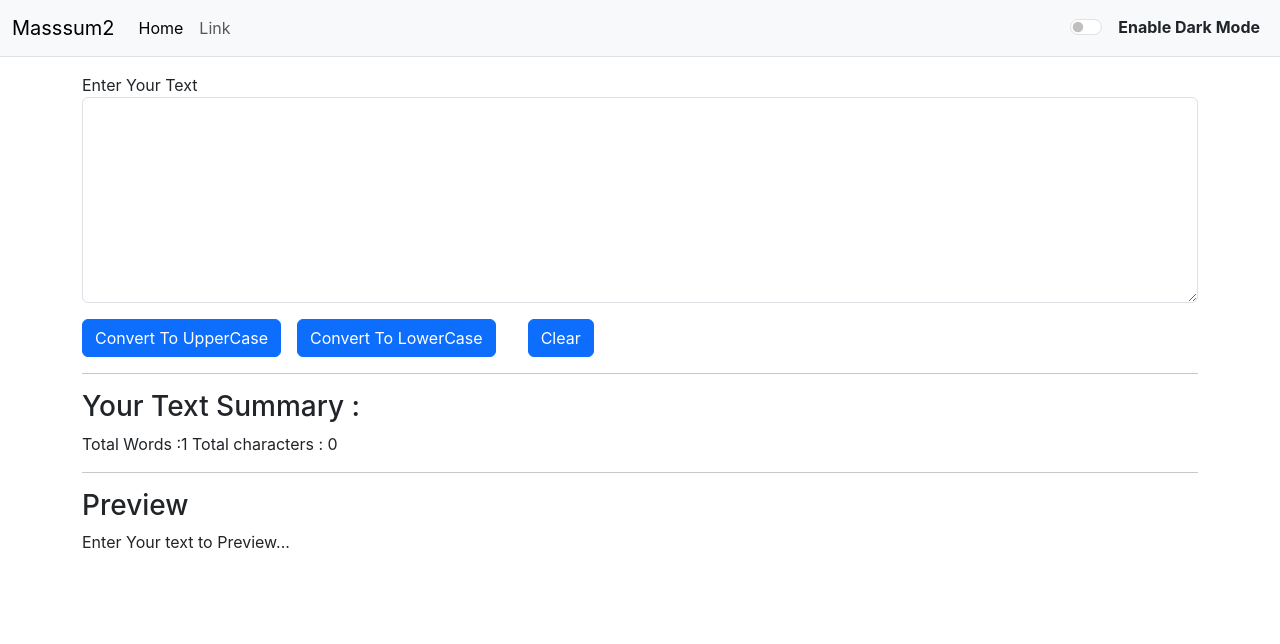
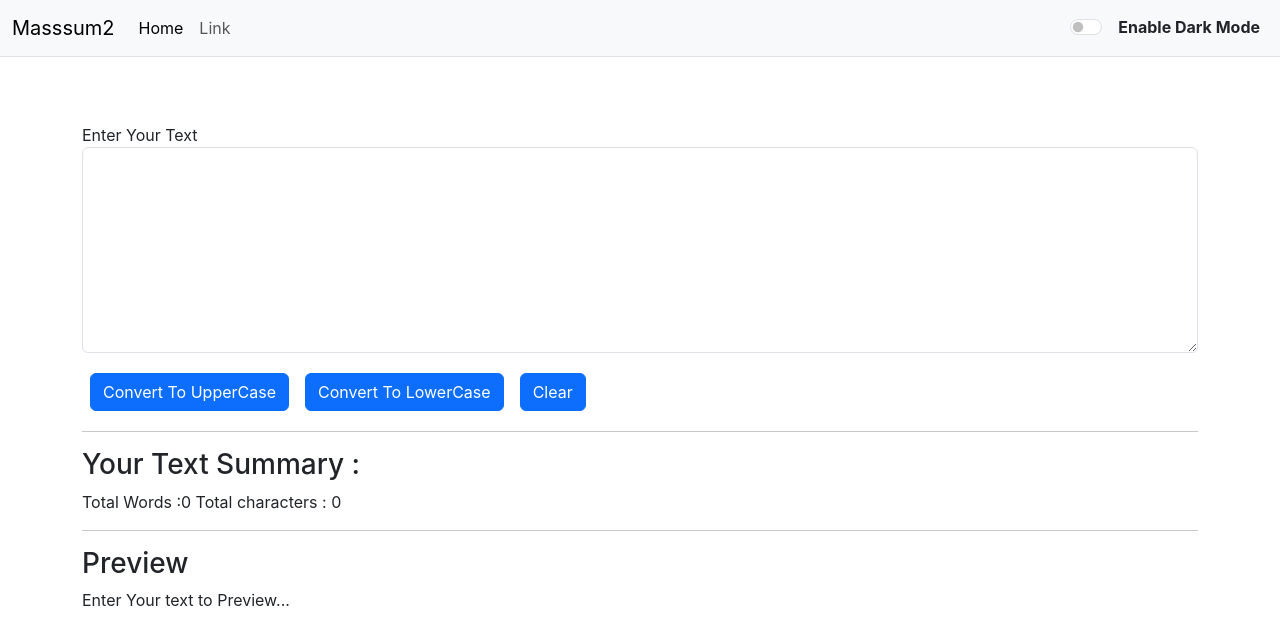
Before and after one commit to MdMassum/textUtils, a React (Create React App) app: page / in a window 1280 px wide. Shown: the top 644 px of the page. Built offline with nearby package versions, Linux system fonts and the light colour scheme.

Commit message:
features update

```diff
--- a/package.json
+++ b/package.json
@@ -1,5 +1,4 @@
 {
-  "homepage": "https://MdMassum.github.io/textUtils",
     "name": "textUtils",
     "version": "0.1.0",
     "private": true,
@@ -7,15 +6,13 @@
       "@testing-library/jest-dom": "^5.17.0",
       "@testing-library/react": "^13.4.0",
       "@testing-library/user-event": "^13.5.0",
-    "gh-pages": "^6.1.1",
       "react": "^18.3.1",
       "react-dom": "^18.3.1",
+      "react-router-dom": "^6.23.0",
       "react-scripts": "5.0.1",
       "web-vitals": "^2.1.4"
     },
     "scripts": {
-    "predeploy": "npm run build",
-    "deploy": "gh-pages -d build",
       "start": "react-scripts start",
       "build": "react-scripts build",
       "test": "react-scripts test",
--- a/src/Components/Alert.js
+++ b/src/Components/Alert.js
@@ -2,9 +2,11 @@ import React from 'react'
 
 export default function Alert(props) {
   return (
-    props.alert && <div className={`" alert alert-${props.alert.type} alert-dismissible fade show my-2"`} role="alert">
+    <div style={{height:'50px'}}>
+    {props.alert && <div className={`" alert alert-${props.alert.type} alert-dismissible fade show my-2"`} role="alert">
       <strong>{props.alert.type}</strong>
         {props.alert.msg}
+    </div>}
     </div>
 
   )
--- a/src/Components/textform.js
+++ b/src/Components/textform.js
@@ -36,13 +36,13 @@ export default function Textform(props) {
         <label for="exampleFormControlTextarea1">{props.heading}</label>
         <textarea className="form-control" id="exampleFormControlTextarea1" rows="8" value={text} onChange={handleOnChange}></textarea>
     </div>
-    <button className="btn btn-primary" onClick={handleOnClick}>Convert To UpperCase</button>
-    <button className="btn btn-primary mx-3" onClick={handleLwClick}>Convert To LowerCase</button>
-    <button className="btn btn-primary mx-3" onClick={handleClClick}>Clear</button>
+    <button className="btn btn-primary mx-2 my-1" onClick={handleOnClick}>Convert To UpperCase</button>
+    <button className="btn btn-primary mx-2 my-1" onClick={handleLwClick}>Convert To LowerCase</button>
+    <button className="btn btn-primary mx-2 my-1" onClick={handleClClick}>Clear</button>
     <hr />
     <div className="">
       <h3 className="my-2">Your Text Summary : </h3>
-      <p className="">Total Words :{text.split(" ").length} Total characters : {text.length}</p>
+      <p className="">Total Words :{text.split(" ").filter((elem)=>{return elem.length!==0}).length} Total characters : {text.length}</p>
       <hr />
       <h3>Preview</h3>
       <p>{text.length >0?text:"Enter Your text to Preview..."}</p>
```
Lines whose indentation alone changed are shown as unchanged.
